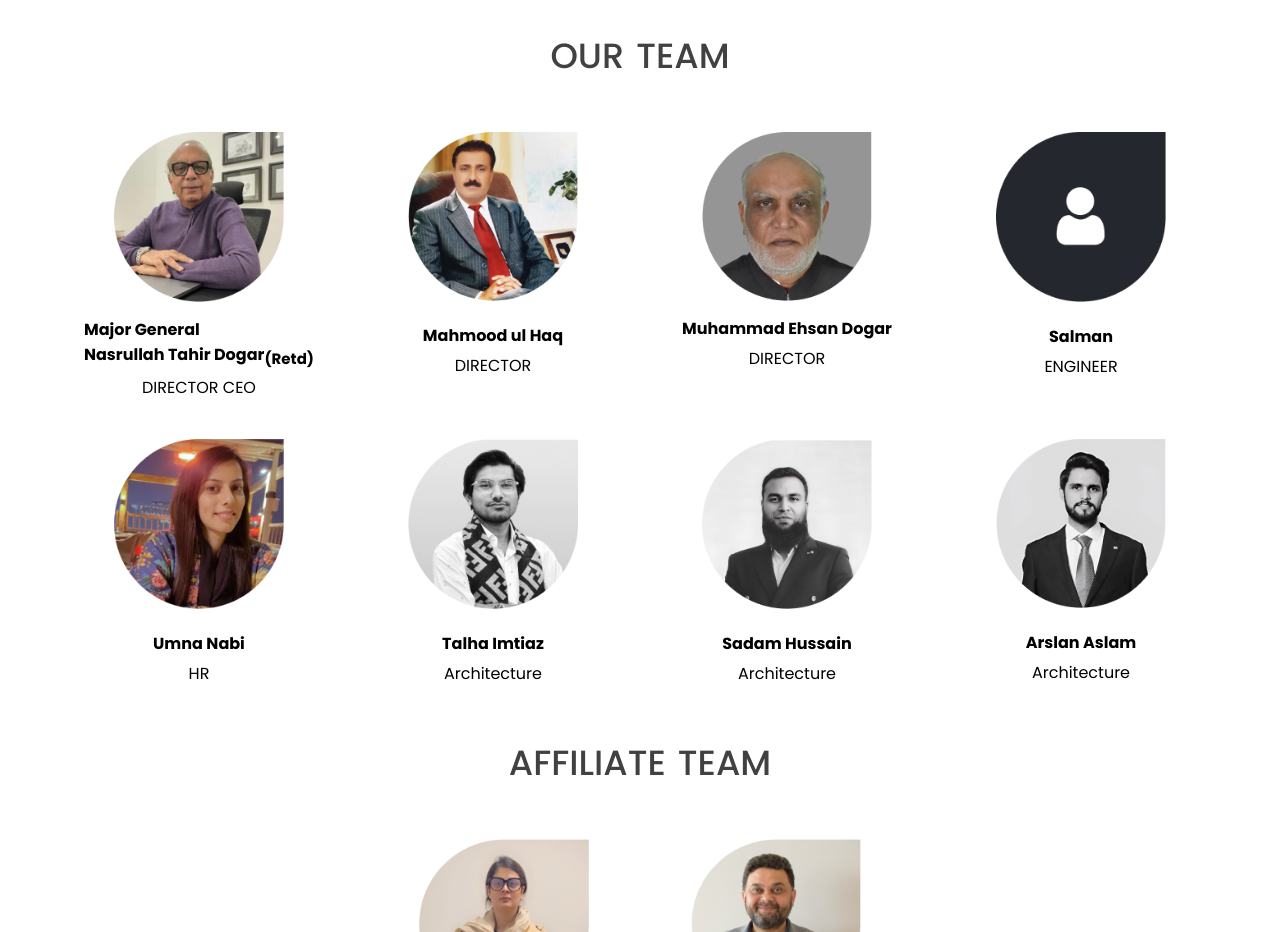
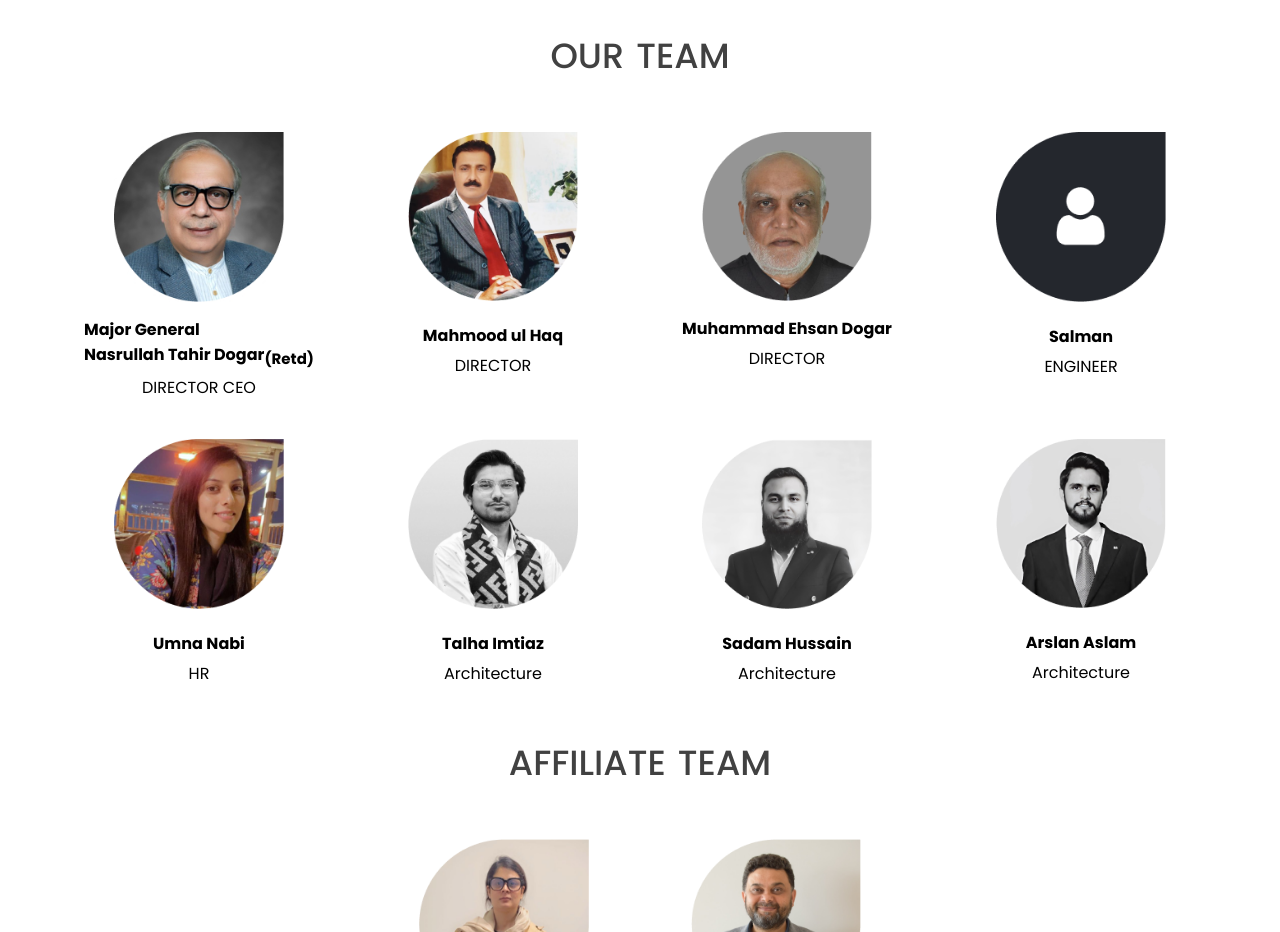
Before and after one commit to mirzaawais203/reactjs-app-realEstate, a React (Create React App) app: page /About in a window 1280 px wide. Shown: the part 1320-2252 px from the top of the page. Built offline with nearby package versions, Linux system fonts and the light colour scheme.

Commit message:
change brochure

```diff
--- a/src/Components/About/OurTeam/OurTeam.jsx
+++ b/src/Components/About/OurTeam/OurTeam.jsx
@@ -9,7 +9,7 @@ const OurTeam = () => {
                 </h3>
                 <div className='ourteam-top-cards'>
                     <div className='ourteam-top-card' style={{display:'flex', flexDirection:'column', alignItems:'center'}}>
-                        <img src="./AboutPhotos/OurTeam/1.png" alt="pic" />
+                        <img src="./AboutPhotos/OurTeam/1.jpg" alt="pic" />
                         <div>
                             <h5>Major General <br /> Nasrullah Tahir Dogar
                                 <sub className='ourteam-top-card1'>(Retd)</sub>
```
Also changed, not shown: public/AboutPhotos/OurTeam/1.jpg (added), public/AboutPhotos/OurTeam/1.png (deleted).
